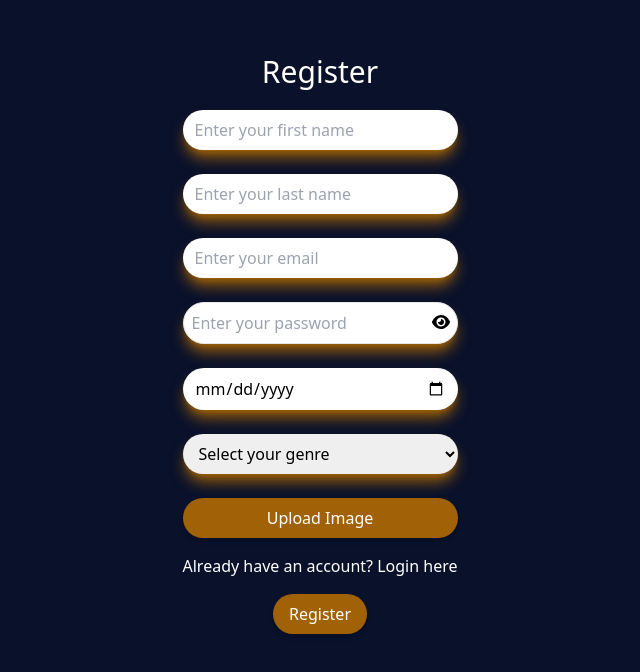
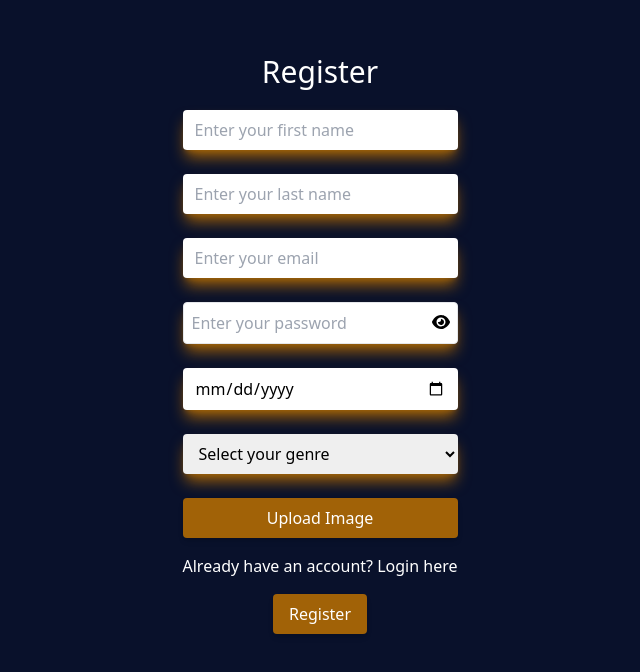
Before and after one commit to mrStefanJ/powerfit-gym, a React (Create React App) app: page /register in a window 1280 px wide. Shown: the part 106-778 px from the top of the page, without its empty margins (320-960 px from the left). Built offline with nearby package versions, Linux system fonts and the light colour scheme.

Commit message:
fix styling in Login and Register page

```diff
--- a/src/auth/Login.tsx
+++ b/src/auth/Login.tsx
@@ -51,7 +51,7 @@ const Login = () => {
             type="email"
             name="email"
             placeholder="Enter your email"
-            className="shadow-lg shadow-yellow-700 rounded-full min-w-[80px] max-w-full px-3 py-2 focus:border-yellow-700 focus:outline-yellow-700"
+            className="shadow-lg shadow-yellow-700 rounded min-w-[80px] max-w-full px-3 py-2 focus:border-yellow-700 focus:outline-yellow-700"
             value={formData.email}
             onChange={handleChange}
             required
@@ -61,7 +61,7 @@ const Login = () => {
               type={showPassword ? "text" : "password"}
               name="password"
               placeholder="Enter your password"
-              className="shadow-lg shadow-yellow-700 rounded-full w-full border p-2 focus:border-yellow-700 focus:outline-yellow-700"
+              className="shadow-lg shadow-yellow-700 rounded w-full border p-2 focus:border-yellow-700 focus:outline-yellow-700"
               value={formData.password}
               onChange={handleChange}
               required
@@ -87,7 +87,7 @@ const Login = () => {
         </p>
         <button
           type="submit"
-          className="bg-yellow-700 text-white px-4 py-2 rounded-full shadow-md hover:bg-yellow-800 transition"
+          className="bg-yellow-700 text-white px-4 py-2 rounded shadow-md hover:bg-yellow-800 transition"
         >
           Login
         </button>
--- a/src/auth/Register.tsx
+++ b/src/auth/Register.tsx
@@ -59,7 +59,7 @@ const Register = () => {
             type="text"
             name="firstName"
             placeholder="Enter your first name"
-            className="shadow-lg shadow-yellow-700 rounded-full min-w-[80px] max-w-full px-3 py-2 focus:border-yellow-700 focus:outline-yellow-700"
+            className="shadow-lg shadow-yellow-700 rounded min-w-[80px] max-w-full px-3 py-2 focus:border-yellow-700 focus:outline-yellow-700"
             value={formData.firstName}
             onChange={handleChange}
             required
@@ -68,7 +68,7 @@ const Register = () => {
             type="text"
             name="lastName"
             placeholder="Enter your last name"
-            className="shadow-lg shadow-yellow-700 rounded-full min-w-[80px] max-w-full px-3 py-2 focus:border-yellow-700 focus:outline-yellow-700"
+            className="shadow-lg shadow-yellow-700 rounded min-w-[80px] max-w-full px-3 py-2 focus:border-yellow-700 focus:outline-yellow-700"
             value={formData.lastName}
             onChange={handleChange}
             required
@@ -77,7 +77,7 @@ const Register = () => {
             type="email"
             name="email"
             placeholder="Enter your email"
-            className="shadow-lg shadow-yellow-700 rounded-full min-w-[80px] max-w-full px-3 py-2 focus:border-yellow-700 focus:outline-yellow-700"
+            className="shadow-lg shadow-yellow-700 rounded min-w-[80px] max-w-full px-3 py-2 focus:border-yellow-700 focus:outline-yellow-700"
             value={formData.email}
             onChange={handleChange}
             required
@@ -87,7 +87,7 @@ const Register = () => {
               type={showPassword ? "text" : "password"}
               name="password"
               placeholder="Enter your password"
-              className="shadow-lg shadow-yellow-700 rounded-full w-full border p-2 focus:border-yellow-700 focus:outline-yellow-700"
+              className="shadow-lg shadow-yellow-700 rounded w-full border p-2 focus:border-yellow-700 focus:outline-yellow-700"
               value={formData.password}
               onChange={handleChange}
               required
@@ -108,14 +108,14 @@ const Register = () => {
             type="date"
             name="birthDate"
             placeholder="Enter your birthday"
-            className="cursor-pointer shadow-lg shadow-yellow-700 rounded-full min-w-[80px] max-w-full px-3 py-2 focus:border-yellow-700 focus:outline-yellow-700"
+            className="cursor-pointer shadow-lg shadow-yellow-700 rounded min-w-[80px] max-w-full px-3 py-2 focus:border-yellow-700 focus:outline-yellow-700"
             value={formData.birthDate}
             onChange={handleChange}
             required
           />
           <select
             name="gender"
-            className="cursor-pointer shadow-lg shadow-yellow-700 rounded-full min-w-[80px] max-w-full px-3 py-2 focus:border-yellow-700 focus:outline-yellow-700"
+            className="cursor-pointer shadow-lg shadow-yellow-700 rounded min-w-[80px] max-w-full px-3 py-2 focus:border-yellow-700 focus:outline-yellow-700"
             value={formData.gender}
             onChange={handleChange}
             required
@@ -139,13 +139,14 @@ const Register = () => {
           <input
             type="file"
             accept="image/*"
+            id="file-upload"
             className="hidden"
             onChange={handleImageChange}
             required
           />
           <label
             htmlFor="file-upload"
-            className="cursor-pointer bg-yellow-700 text-white px-4 py-2 rounded-full shadow-md hover:bg-yellow-800 transition"
+            className="cursor-pointer bg-yellow-700 text-white px-4 py-2 rounded shadow-md hover:bg-yellow-800 transition"
           >
             Upload Image
           </label>
@@ -158,7 +159,7 @@ const Register = () => {
         </p>
         <button
           type="submit"
-          className="bg-yellow-700 text-white px-4 py-2 rounded-full shadow-md hover:bg-yellow-800 transition"
+          className="bg-yellow-700 text-white px-4 py-2 rounded shadow-md hover:bg-yellow-800 transition"
         >
           Register
         </button>
```
